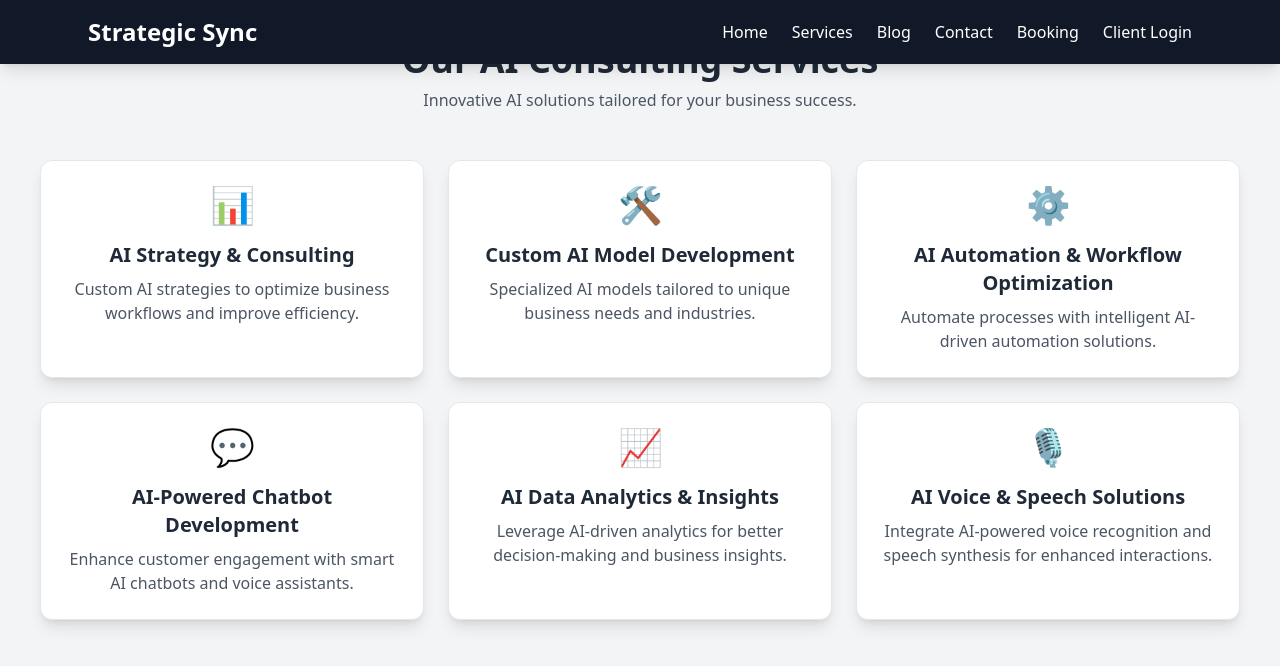
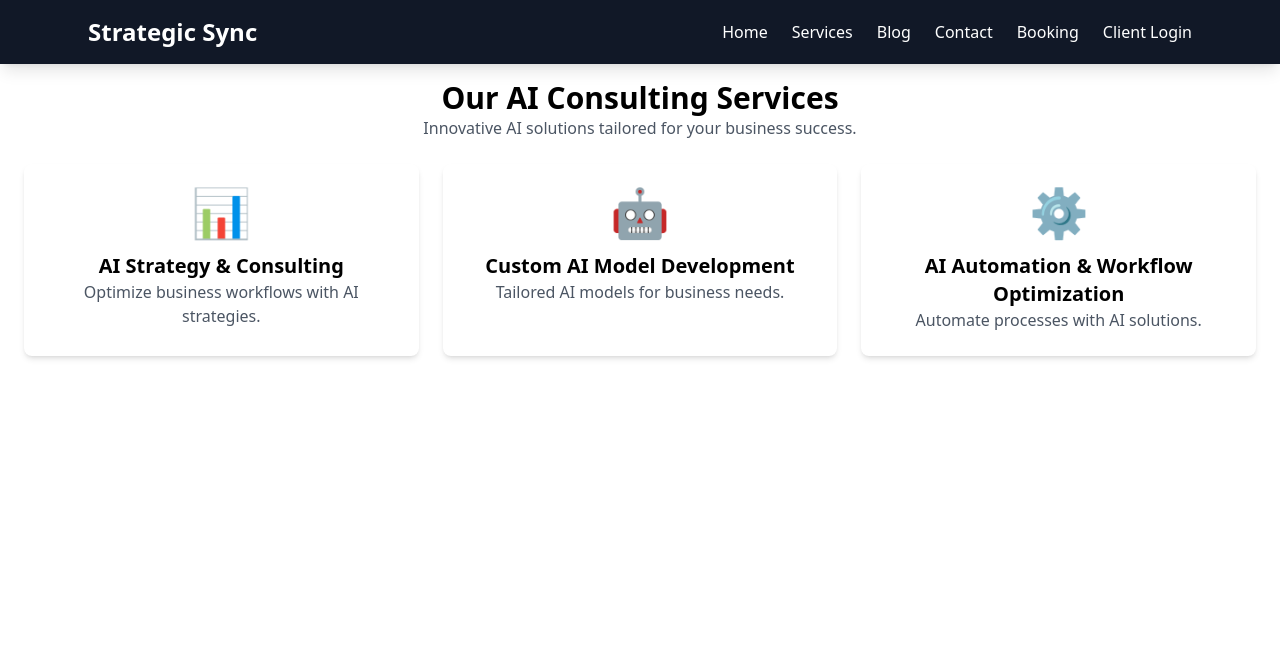
Before and after one commit to chadthomas31/strategic-sync, a Next.js app: page /services in a window 1280 px wide. Shown: the top 666 px of the page. Built offline with nearby package versions, Linux system fonts and the light colour scheme.

Commit message:
Fixed navbar overlap issue by adding top padding in globals.css

```diff
--- a/pages/services.js
+++ /dev/null
@@ -1,59 +0,0 @@
-import React from "react";
-import { motion } from "framer-motion";
-
-const services = [
-  {
-    title: "AI Strategy & Consulting",
-    description: "Custom AI strategies to optimize business workflows and improve efficiency.",
-    icon: "📊",
-  },
-  {
-    title: "Custom AI Model Development",
-    description: "Specialized AI models tailored to unique business needs and industries.",
-    icon: "🛠️",
-  },
-  {
-    title: "AI Automation & Workflow Optimization",
-    description: "Automate processes with intelligent AI-driven automation solutions.",
-    icon: "⚙️",
-  },
-  {
-    title: "AI-Powered Chatbot Development",
-    description: "Enhance customer engagement with smart AI chatbots and voice assistants.",
-    icon: "💬",
-  },
-  {
-    title: "AI Data Analytics & Insights",
-    description: "Leverage AI-driven analytics for better decision-making and business insights.",
-    icon: "📈",
-  },
-  {
-    title: "AI Voice & Speech Solutions",
-    description: "Integrate AI-powered voice recognition and speech synthesis for enhanced interactions.",
-    icon: "🎙️",
-  },
-];
-
-export default function Services() {
-  return (
-    <div className="min-h-screen bg-gray-100 p-10">
-      <header className="text-center mb-12">
-        <h1 className="text-4xl font-bold text-gray-800">Our AI Consulting Services</h1>
-        <p className="text-gray-600 mt-2">Innovative AI solutions tailored for your business success.</p>
-      </header>
-      <div className="grid grid-cols-1 md:grid-cols-2 lg:grid-cols-3 gap-6">
-        {services.map((service, index) => (
-          <motion.div
-            key={index}
-            whileHover={{ scale: 1.05 }}
-            className="p-6 bg-white shadow-lg rounded-xl flex flex-col items-center text-center border border-gray-200"
-          >
-            <span className="text-4xl">{service.icon}</span>
-            <h2 className="text-xl font-semibold text-gray-800 mt-4">{service.title}</h2>
-            <p className="text-gray-600 mt-2">{service.description}</p>
-          </motion.div>
-        ))}
-      </div>
-    </div>
-  );
-}
--- /dev/null
+++ b/pages/services.tsx
@@ -0,0 +1,56 @@
+import React from "react";
+
+const Services: React.FC = () => {
+  return (
+    <div className="pt-20"> {/* Fix navbar overlap */}
+      <h1 className="text-3xl font-bold text-center">
+        Our AI Consulting Services
+      </h1>
+      <p className="text-center text-gray-600">
+        Innovative AI solutions tailored for your business success.
+      </p>
+
+      {/* Service grid */}
+      <div className="grid grid-cols-1 md:grid-cols-2 lg:grid-cols-3 gap-6 p-6">
+        {servicesData.map((service) => (
+          <div
+            key={service.title}
+            className="bg-white shadow-md rounded-lg p-6 text-center"
+          >
+            <div className="text-5xl mb-4">{service.icon}</div>
+            <h2 className="text-xl font-semibold">{service.title}</h2>
+            <p className="text-gray-600">{service.description}</p>
+          </div>
+        ))}
+      </div>
+    </div>
+  );
+};
+
+// TypeScript Data Types
+interface Service {
+  title: string;
+  description: string;
+  icon: JSX.Element;
+}
+
+// Example Services Data
+const servicesData: Service[] = [
+  {
+    title: "AI Strategy & Consulting",
+    description: "Optimize business workflows with AI strategies.",
+    icon: <span>📊</span>, // Replace with an actual icon component if needed
+  },
+  {
+    title: "Custom AI Model Development",
+    description: "Tailored AI models for business needs.",
+    icon: <span>🤖</span>,
+  },
+  {
+    title: "AI Automation & Workflow Optimization",
+    description: "Automate processes with AI solutions.",
+    icon: <span>⚙️</span>,
+  },
+];
+
+export default Services;
```
